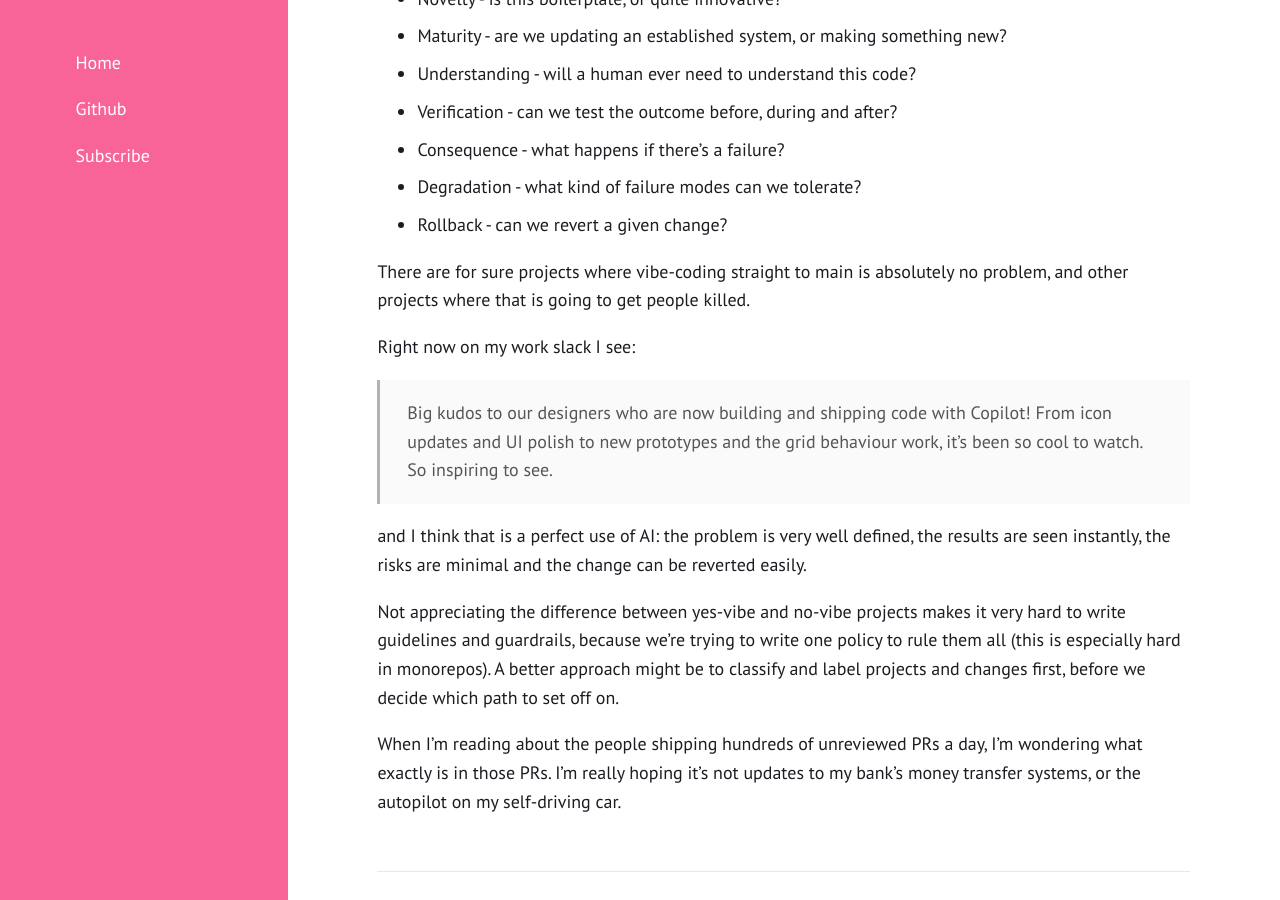
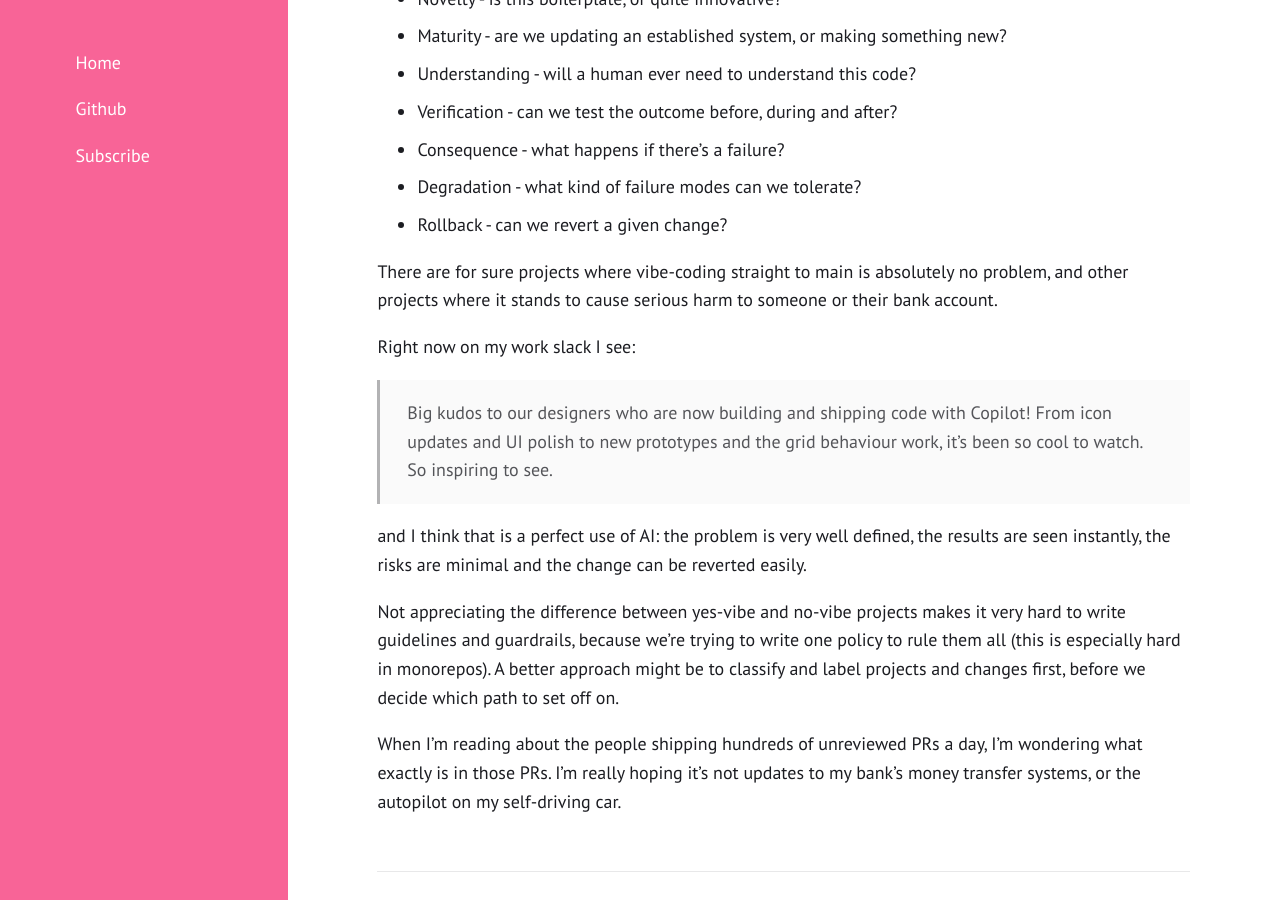
Before and after one commit to annaken/annaken.github.io, a Jekyll site: the page built from _posts/2026-11-18-some-coding-is-more-equal.md, in a window 1280 px wide and 900 px high, scrolled down 718 px. Built offline with Jekyll 4.4.1, drawn with Linux system fonts in a browser that asks for light colours; comment, search, counter and statistics services are not loaded.

Commit message:
Language

```diff
--- a/_posts/2026-11-18-some-coding-is-more-equal.md
+++ b/_posts/2026-11-18-some-coding-is-more-equal.md
@@ -24,7 +24,7 @@ Deciding whether a piece of software needs a human in the loop depends on factor
 * Degradation - what kind of failure modes can we tolerate?
 * Rollback - can we revert a given change?
 
-There are for sure projects where vibe-coding straight to main is absolutely no problem, and other projects where that is going to get people killed.
+There are for sure projects where vibe-coding straight to main is absolutely no problem, and other projects where it stands to cause serious harm to someone or their bank account.
 
 Right now on my work slack I see:
 
```
